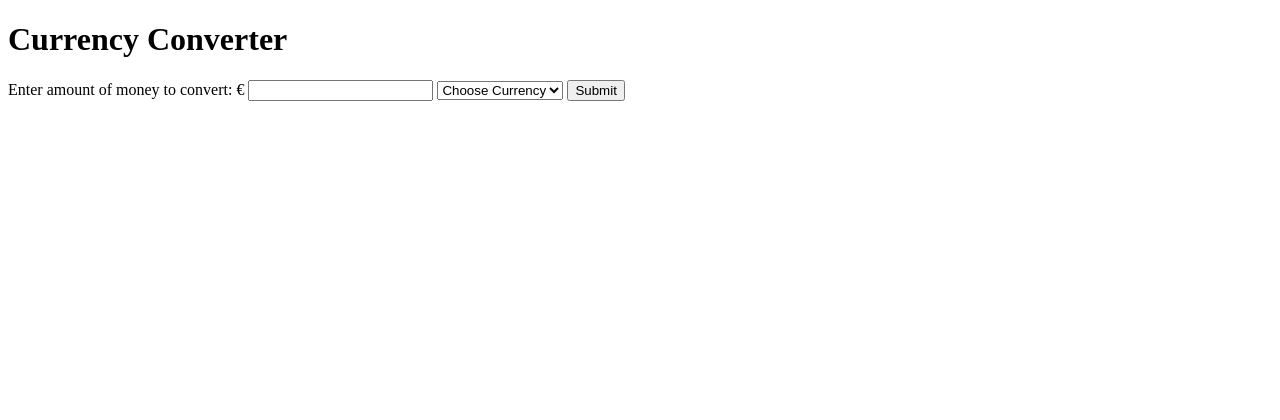
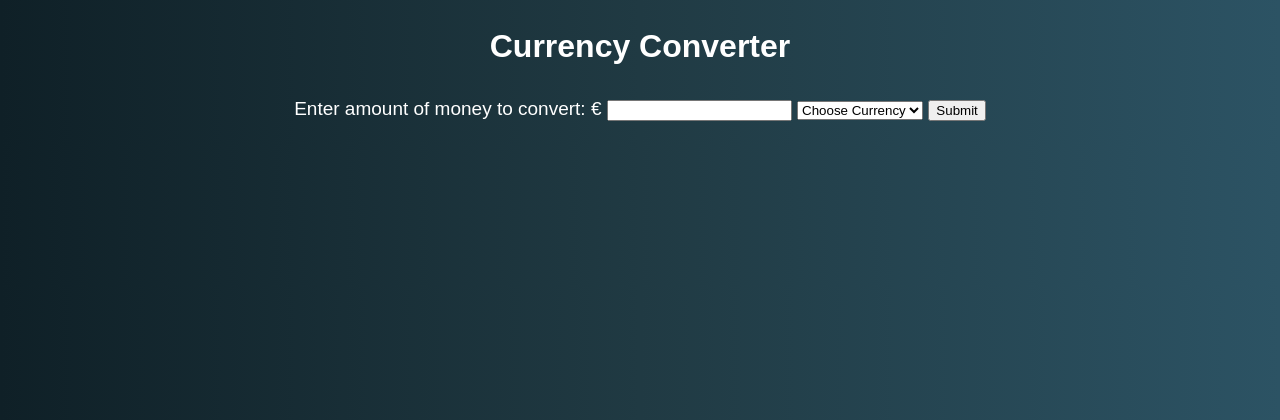
Before and after one commit to Jonathan-Challenger/Web-Dev, a PHP site: page /currency.html in a window 1280 px wide. Shown: the top 420 px of the page. Run offline with PHP 8.4, Linux system fonts and the light colour scheme.

Commit message:
update to currency converter

```diff
--- a/SmallerProjects/CurrencyConverter/currency.css
+++ b/SmallerProjects/CurrencyConverter/currency.css
@@ -3,3 +3,25 @@ input::-webkit-inner-spin-button {
     -webkit-appearance: none;
     margin: 0;
 }
+
+body {
+    margin: 0;
+    padding: 0;
+    line-height: 1.6;
+    background: linear-gradient(to right, #0F2027, #203A43, #2C5364);
+    font-family: Arial, Helvetica, sans-serif;
+    color: white;
+}
+
+h1 {
+    text-align: center;
+    color: #fff;
+}
+
+
+.forms {
+    display: grid;
+    justify-items: center;
+    gap: 1em;
+    font-size: 19px;
+}
--- a/SmallerProjects/CurrencyConverter/currency.html
+++ b/SmallerProjects/CurrencyConverter/currency.html
@@ -3,11 +3,12 @@
 <head>
     <meta charset="UTF-8">
     <meta name="viewport" content="width=device-width, initial-scale=1.0">
-    <title>Calculator</title>
+    <title>Currency Converter</title>
     <link rel="stylesheet" href="currency.css">
 </head>
 <body>
     <h1>Currency Converter</h1>
+    <div class="forms">
         <form>
             <label for="number">Enter amount of money to convert: €</label>
             <input id="number" type="number">
@@ -21,7 +22,10 @@
 
             <input type="submit" value="Submit">
         </form>
+
         <div id="results"></div>
+    </div>
+
 
 
 
```
Also changed, not shown: SmallerProjects/CurrencyConverter/currency.js (+13 -0 lines). Lines whose indentation alone changed are shown as unchanged.
